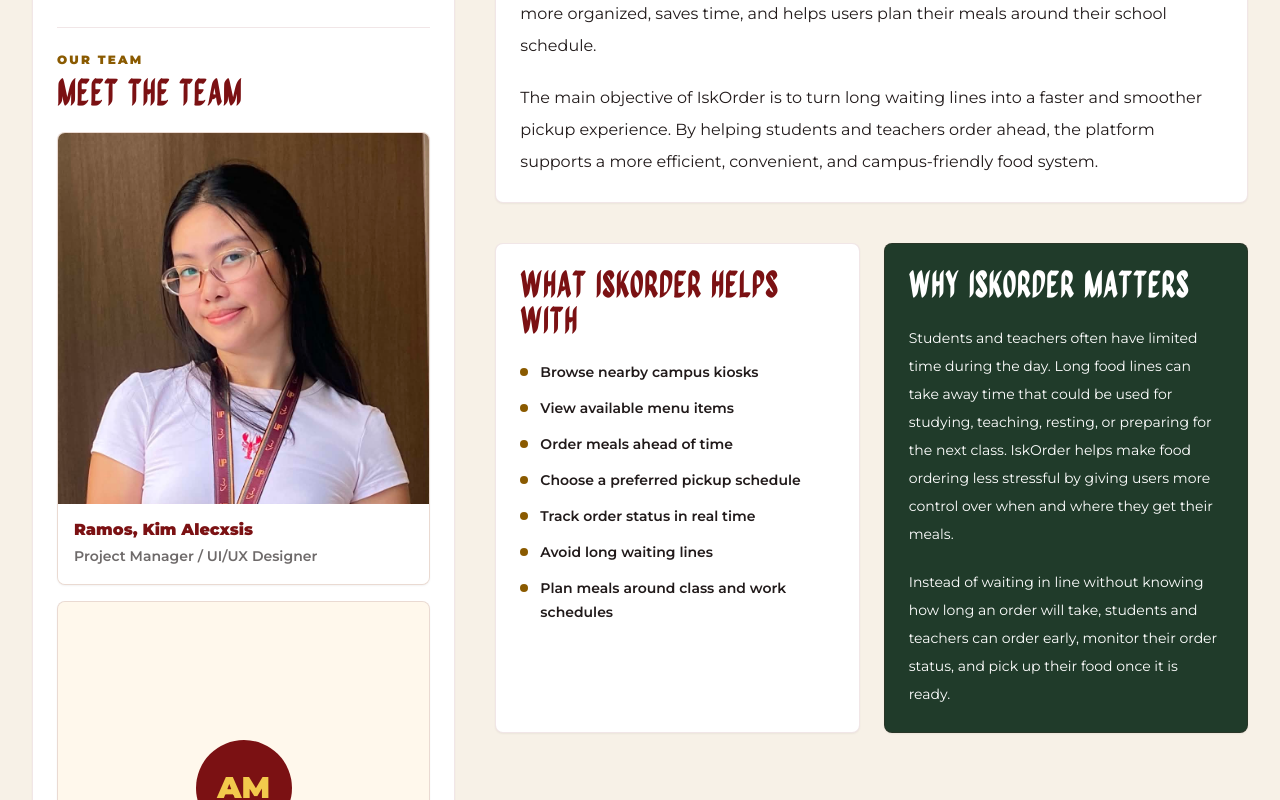
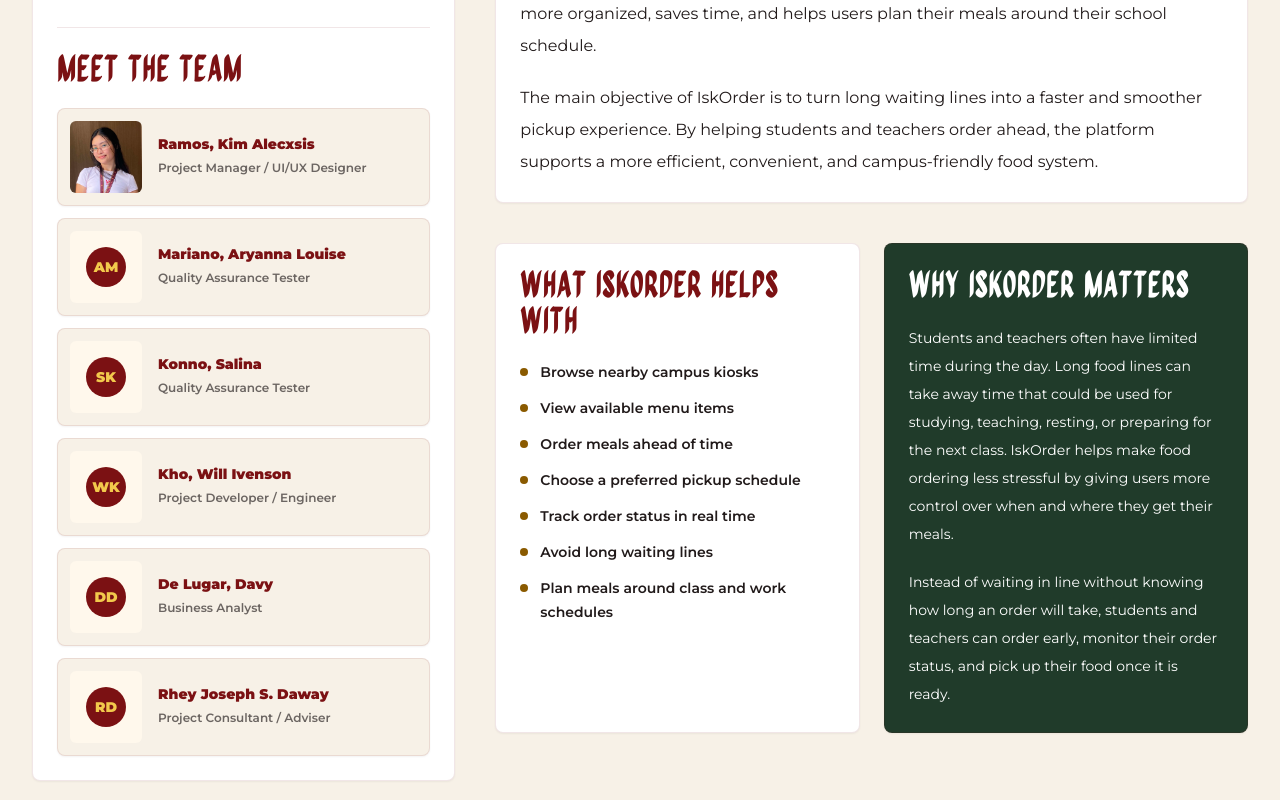
Before and after one commit to Bridev04/IskOrder, a Next.js app in the folder frontend/: page /about in a window 1280 px wide. Shown: the part 1060-1860 px from the top of the page. Built offline with nearby package versions, Linux system fonts and the light colour scheme.

Commit message:
Refine about team list

```diff
--- a/frontend/app/about/page.tsx
+++ b/frontend/app/about/page.tsx
@@ -83,37 +83,32 @@ export default function AboutPage() {
           </div>
 
           <div className="mt-8 border-t border-maroon/10 pt-6">
-            <p className="text-xs font-black uppercase tracking-[0.18em] text-gold-dark">
-              Our Team
-            </p>
-            <h2 className="font-display mt-2 text-4xl leading-none text-maroon">
-              Meet the Team
-            </h2>
+            <h2 className="font-display text-4xl leading-none text-maroon">Meet the Team</h2>
 
-            <div className="mt-5 space-y-4">
+            <div className="mt-5 space-y-3">
               {team.map((member) => (
                 <article
                   key={member.name}
-                  className="overflow-hidden rounded-lg border border-maroon/10 bg-paper shadow-sm"
+                  className="grid grid-cols-[72px_1fr] items-center gap-4 rounded-lg border border-maroon/10 bg-paper p-3 shadow-sm"
                 >
                   {member.image ? (
                     <img
                       src={member.image}
                       alt={member.name}
-                      className="aspect-square w-full object-cover"
+                      className="aspect-square w-full rounded-md object-cover"
                     />
                   ) : (
-                    <div className="grid aspect-square w-full place-items-center bg-cream">
-                      <div className="grid h-24 w-24 place-items-center rounded-full bg-maroon text-3xl font-black text-gold">
+                    <div className="grid aspect-square w-full place-items-center rounded-md bg-cream">
+                      <span className="grid h-10 w-10 place-items-center rounded-full bg-maroon text-sm font-black text-gold">
                         {member.initials}
-                      </div>
+                      </span>
                     </div>
                   )}
-                  <div className="bg-white p-4">
-                    <h3 className="text-base font-black leading-tight text-maroon">
+                  <div className="min-w-0">
+                    <h3 className="text-sm font-black leading-tight text-maroon">
                       {member.name}
                     </h3>
-                    <p className="mt-1 text-sm font-semibold leading-6 text-ink/65">
+                    <p className="mt-1 text-xs font-semibold leading-5 text-ink/65">
                       {member.role}
                     </p>
                   </div>
```
